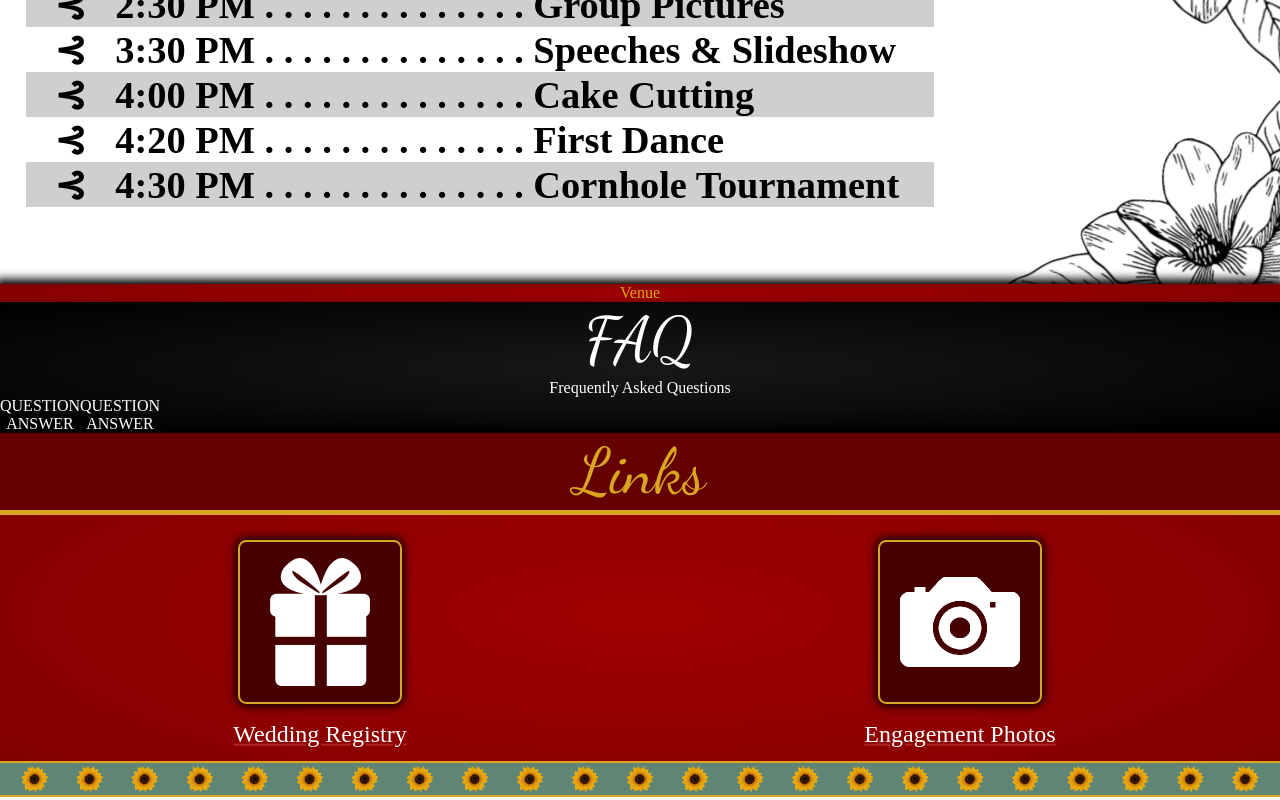
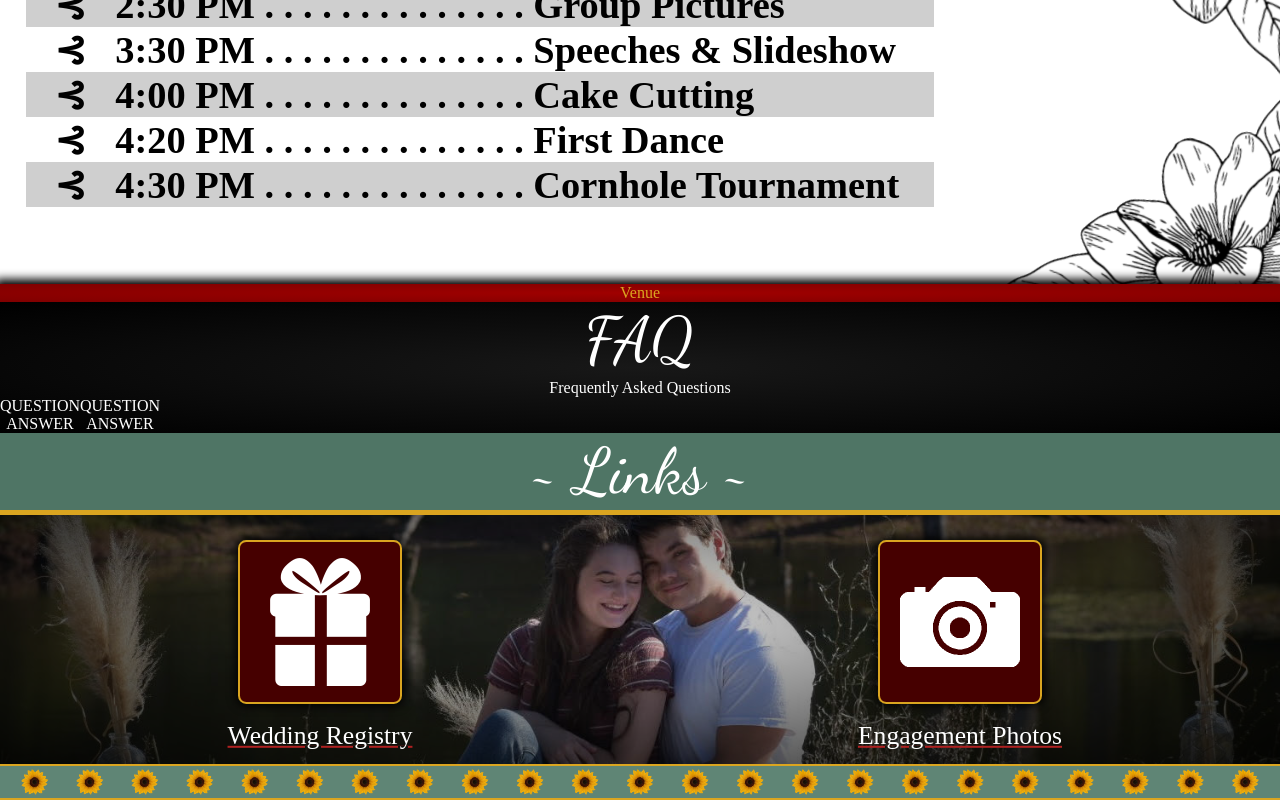
Before and after one commit to SkylerRiggle/wedsite, a React (Create React App) app: page / in a window 1280 px wide. Shown: the part 1816-2616 px from the top of the page. Built offline with nearby package versions, Linux system fonts and the light colour scheme.

Commit message:
Updated Links Style

```diff
--- a/src/pages/Links.tsx
+++ b/src/pages/Links.tsx
@@ -8,8 +8,9 @@ import Sunflower from '../images/sunflower.png'
 
 function Links() {
   return (
-    <div className='red-background'>
-      <p className='title' style={{backgroundColor:'rgb(100, 0, 0)', marginBottom:'2vw', borderBottom:'5px solid goldenrod'}}>Links</p>
+    <div className='link-background'>
+      <p className='title' style={{backgroundColor:'#4F7565',
+      marginBottom:'2vw', borderBottom:'5px solid goldenrod'}}>~ Links ~</p>
 
       <div className='dual-column'>
         <div style={{width:'50%'}}>
--- a/src/styles/App.css
+++ b/src/styles/App.css
@@ -33,6 +33,19 @@ a {
   1px -1px white, -1px 1px white;
 }
 
+.link-background {
+  background-image: url('../images/blanket.jpg'),
+  radial-gradient(rgba(0, 0, 0, 0.15), black);
+  background-blend-mode: overlay;
+
+  background-repeat: no-repeat;
+  background-position: center;
+  background-size: 100%;
+
+  height: 100%;
+  color: white;
+}
+
 .bw-background {
   background-color: white;
   display: flex;
@@ -60,7 +73,7 @@ a {
 }
 
 .imageLinks {
-  transition: 0.5s;
+  transition: 0.25s;
   width: 25%;
   border-radius: 5%;
   border: 2px solid goldenrod;
@@ -80,7 +93,7 @@ a {
 .labelLink {
   text-decoration: none;
   color: white;
-  font-size: 18pt;
+  font-size: 2vw;
   transform: translate(0, 1vw)
 }
 
```
Also changed, not shown: src/images/blanket.jpg (added).
